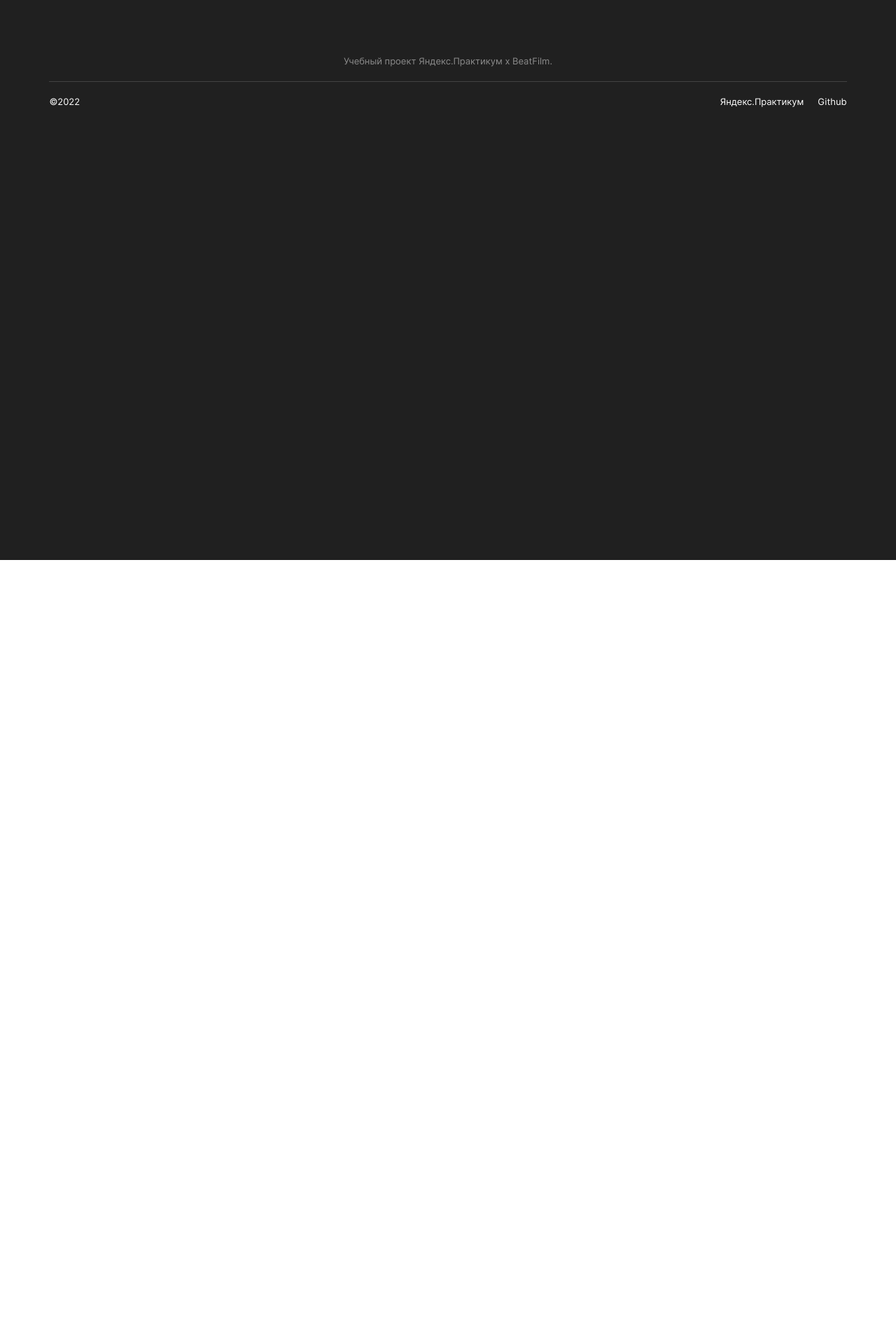
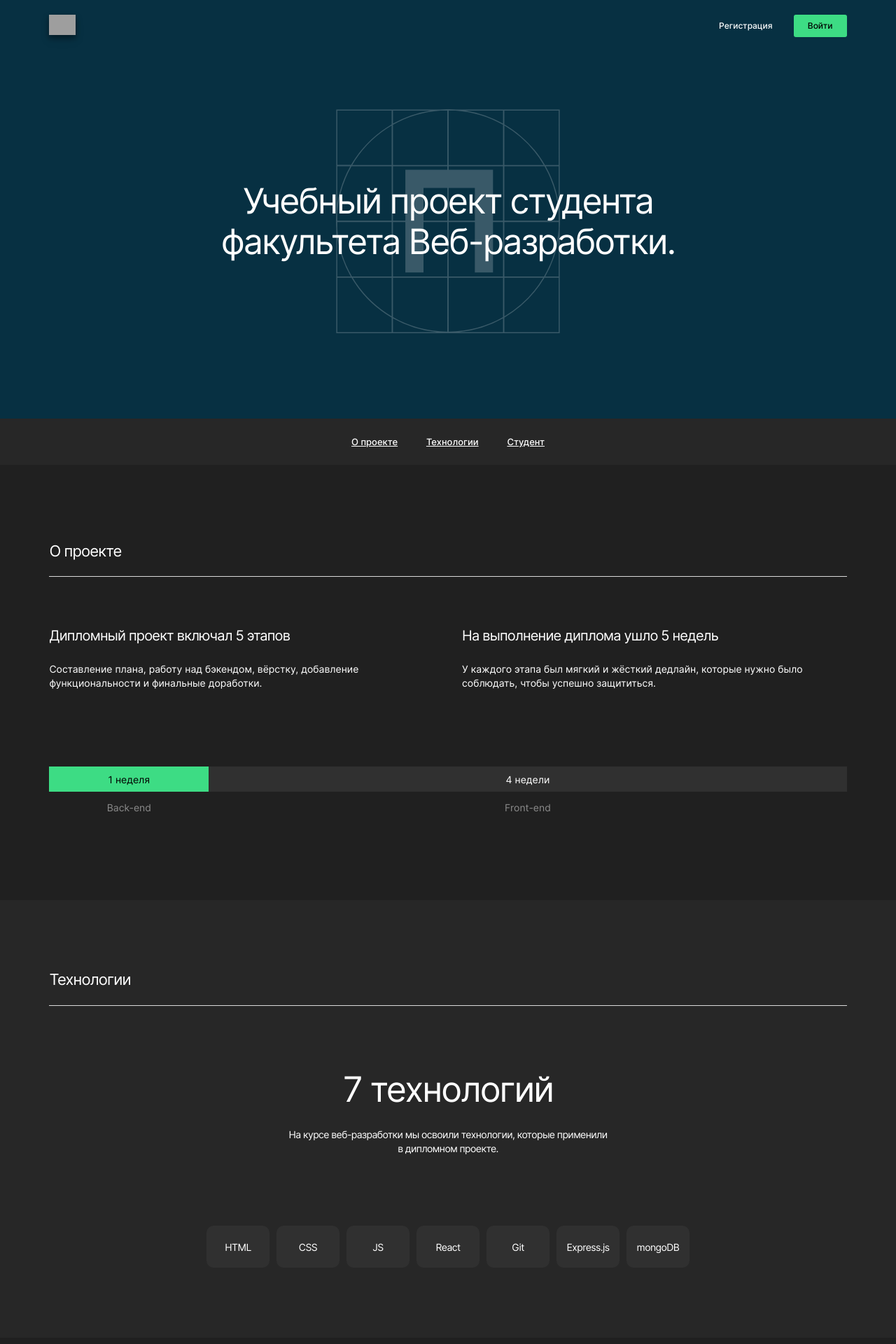
Before and after one commit to yaanab/movies-explorer-frontend2, a React (Create React App) app in the folder movies-explorer-frontend/: page / in a window 1280 px wide. Shown: the top 1920 px of the page at 70% size. Before the commit the page ends 800 px from the top, so only its background shows below. Built offline with nearby package versions, Linux system fonts and the light colour scheme; grey boxes are pictures that could not be loaded.

Commit message:
feat: добавлен цвет фона

```diff
--- a/movies-explorer-frontend/src/components/App/App.js
+++ b/movies-explorer-frontend/src/components/App/App.js
@@ -1,13 +1,7 @@
 import React, { useEffect, useState } from 'react';
 import { Route, Switch, Redirect, withRouter, useHistory } from 'react-router-dom';
 import '../../index.css';
-import Header from '../Header/Header';
-import Footer from '../Footer/Footer';
-import Promo from '../Promo/Promo';
-import NavTab from '../NavTab/NavTab';
-import AboutProject from '../AboutProject/AboutProject';
-import Techs from '../Techs/Techs';
-import AboutMe from '../AboutMe/AboutMe';
+
 import Main from '../Main/Main';
 import Movies from '../Movies/Movies';
 import SavedMovies from '../SavedMovies/SavedMovies';
@@ -29,14 +23,15 @@ function App() {
         {/* <AboutProject /> */}
         {/* <Techs /> */}
         {/* <AboutMe /> */}
-        <Footer />
+        {/* <Footer /> */}
 
 
 
-        {/* <Switch>
+        <Switch>
           <Route exact path="/">
             <Main />
-          </Route> */}
+          </Route>
+        </Switch>
         {/* <Route path="/movies">
             <Movies />
           </Route>
--- a/movies-explorer-frontend/src/components/Main/Main.js
+++ b/movies-explorer-frontend/src/components/Main/Main.js
@@ -1,9 +1,23 @@
+import Header from '../Header/Header';
 import Promo from '../Promo/Promo';
+import NavTab from '../NavTab/NavTab';
+import AboutProject from '../AboutProject/AboutProject';
+import Techs from '../Techs/Techs';
+import AboutMe from '../AboutMe/AboutMe';
+import Footer from '../Footer/Footer';
 
 function Main() {
-    return (
+  return (
+    <>
+      <Header />
       <Promo />
-    )
+      <NavTab />
+      <AboutProject />
+      <Techs />
+      <AboutMe />
+      <Footer />
+    </>
+  )
 }
 
 export default Main;
--- a/movies-explorer-frontend/src/components/Techs/Techs.css
+++ b/movies-explorer-frontend/src/components/Techs/Techs.css
@@ -1,3 +1,7 @@
+.techs__block {
+  background-color: #272727;
+}
+
 .techs__content {
   margin: 0 auto;
   display: flex;
--- a/movies-explorer-frontend/src/components/Techs/Techs.js
+++ b/movies-explorer-frontend/src/components/Techs/Techs.js
@@ -1,6 +1,7 @@
 function Techs() {
   return (
-    <div className="techs__content">
+    <div className="techs__block">
+      <article className="techs__content">
         <h2 className="techs__title">Технологии</h2>
         <h3 className="techs__subtitle">7 технологий</h3>
         <p className="techs__text">
@@ -15,8 +16,8 @@ function Techs() {
           <p className="tech_type">Express.js</p>
           <p className="tech_type">mongoDB</p>
         </div>
+      </article>
     </div>
-
   );
 }
 
```
Lines whose indentation alone changed are shown as unchanged.
